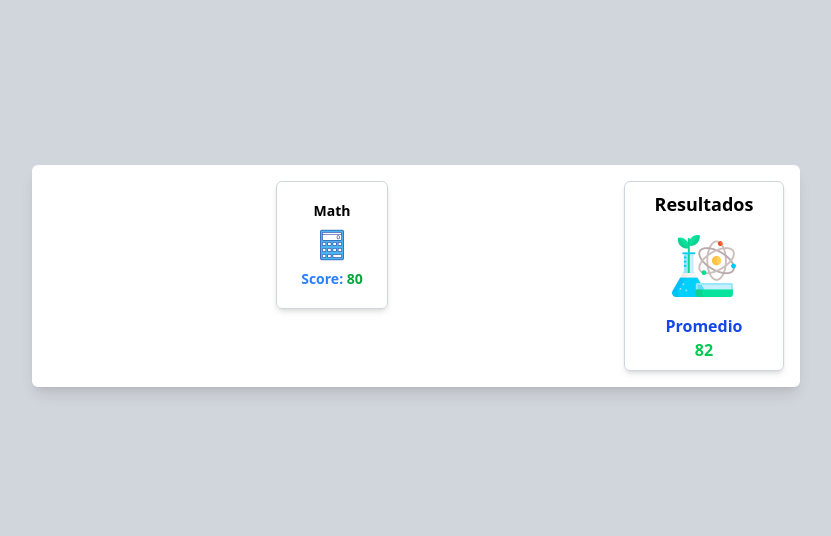
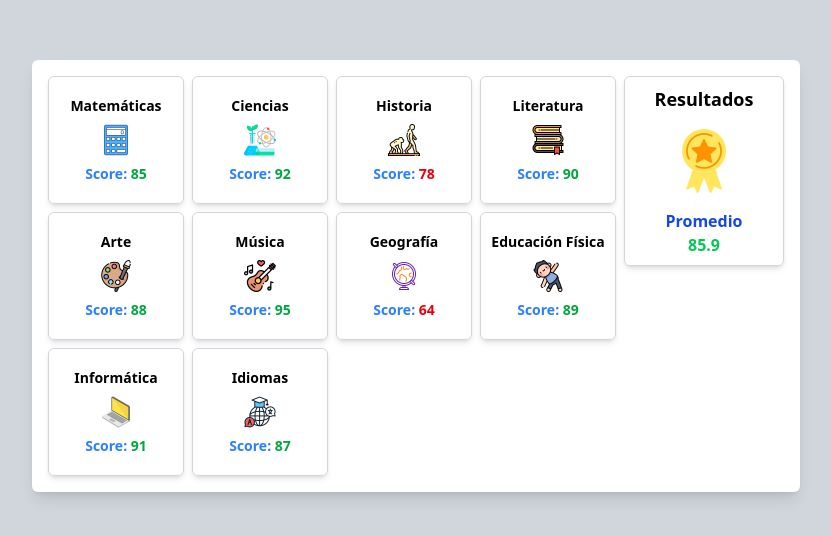
Before and after one commit to jorgesosa-funval/my-store, a website: page calificaciones.html in a window 1280 px wide. Shown: the part 124-660 px from the top of the page, without its empty margins (224-1055 px from the left). Drawn offline with Linux system fonts and the light colour scheme.

Commit message:
agregar funciones en js para el promedio y las materias

```diff
--- a/calificaciones.html
+++ b/calificaciones.html
@@ -13,7 +13,8 @@
     <div class="w-screen h-screen bg-gray-300 flex items-center justify-center">
         <div class="flex flex-col-reverse w-full mx-4 sm:w-4/5 max-w-3xl p-4 bg-white rounded-md shadow-lg gap-2 md:flex-row">
 
-            <div class="w-full grid subjects-grid justify-center gap-2" role="subjects container" id="subjects_cards">
+            <div class="w-full grid subjects-grid justify-between gap-2" role="subjects container" id="subjects_cards">
+
                 <div class="text-center w-full h-32 border p-2 rounded-md border-gray-300 shadow-md text-sm flex flex-col justify-center">
                     <h2 class="font-bold">Math</h2>
                     <img src="./src/images/math.png" alt="" width="32" class="mx-auto my-2">
@@ -25,9 +26,11 @@
             <div class="w-full md:w-40 shrink-0 h-full ">
                 <div class="w-full h-full border border-gray-300 shadow-md text-center p-2 rounded-md" id="promedio">
                     <h2 class="font-bold text-lg">Resultados</h2>
-                    <img src="./src/images/ciencias.png" alt="" width="64" class="mx-auto my-4">
+                    <img src="./src/images/otorgar.png" alt="" width="64" class="mx-auto my-4">
                     <p class="text-blue-700 font-bold">Promedio</p>
-                    <span class="text-green-500 font-bold">82</span>
+                    <span class="font-bold">
+                        82
+                    </span>
                 </div>
 
             </div>
--- a/src/scripts/calificaciones.js
+++ b/src/scripts/calificaciones.js
@@ -1,4 +1,7 @@
-
+const contenedor = document.querySelector('#subjects_cards');
+const promedioValue = document.querySelector('#promedio span');
+const promedioImg = document.querySelector('#promedio img');
+console.log(promedioImg);
 const calificaciones = [
     {
         subject: "Matemáticas",
@@ -12,7 +15,7 @@ const calificaciones = [
     },
     {
         subject: "Historia",
-      icon: "️./src/images/historia.png",
+        icon:"./src/images/historia.png",
         score: 78
     },
     {
@@ -47,7 +50,60 @@ const calificaciones = [
     },
     {
         subject: "Idiomas",
-      icon: "️idiomas.png",
+        icon: "./src/images/idiomas.png",
         score: 87
     }
-  ]
+];
+
+
+/**
+ * @description Funcion para insertar las tarjetas de las materias en el html
+ * @param {Array} array - lista de materias con sibjec,icon,score
+ * @param {Node} elmenetoHTML  - Elemento html que recibe las tarjetas en el documento html.
+ */
+function loadSubjectsCards(array, elmenetoHTML) {
+    elmenetoHTML.innerHTML = "";
+
+    for (let i = 0; i < array.length; i++) {
+        const subject = array[i];
+        let color = "text-green-600";
+        if(subject.score <80){
+            color = "text-red-600";
+        }
+        const template = `
+             <div class="text-center w-full h-32 border p-2 rounded-md border-gray-300 shadow-md text-sm flex flex-col justify-center">
+                    <h2 class="font-bold">${subject.subject}</h2>
+                    <img src="${subject.icon}" alt="${subject.subject}" width="32" class="mx-auto my-2">
+                    <p class="text-blue-500 font-bold">Score: <span class="${color} font-bold">${subject.score}</span></p>
+            </div>
+        `;
+        elmenetoHTML.innerHTML += template
+    }
+
+}
+
+/**
+ * @description obtener y establecer el promedio de las calificaciones
+ * @param {Array} array
+ * @param {Node} elmenetoHTML
+ */
+function setPromedio(array, elmenetoHTML,ElementoImagenHTML) {
+    let promedio = 0;
+    let img = "./src/images/otorgar.png";
+    let color = "text-green-500";
+
+    for (let i = 0; i < array.length; i++) {
+        const subject = array[i];
+        promedio+= subject.score / array.length;
+    }
+    if(promedio < 80){
+        img = "./src/images/perdedor.png";
+        color = "text-red-500";
+    }
+    elmenetoHTML.textContent = promedio.toFixed(1);
+    elmenetoHTML.classList.add(color);
+    ElementoImagenHTML.src = img;
+}
+
+loadSubjectsCards(calificaciones, contenedor);
+setPromedio(calificaciones, promedioValue, promedioImg);
--- a/src/styles/input.css
+++ b/src/styles/input.css
@@ -5,5 +5,5 @@
 }
 
 .subjects-grid{
-    grid-template-columns: repeat(auto-fit, 7rem);
+    grid-template-columns: repeat(auto-fit, minmax(7rem, 1fr));
 }
```
Also changed, not shown: src/images/otorgar.png (added), src/images/perdedor.png (added), src/styles/output.css. Lines whose indentation alone changed are shown as unchanged.
